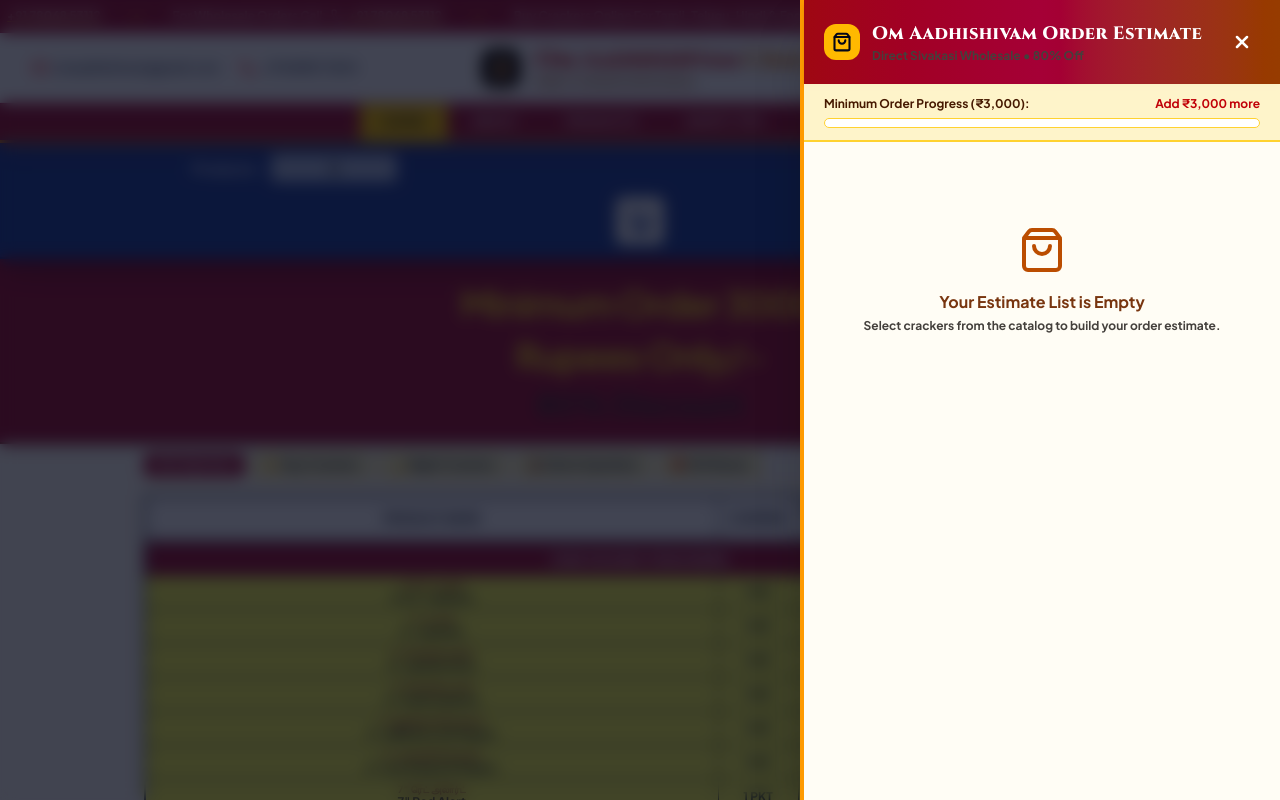
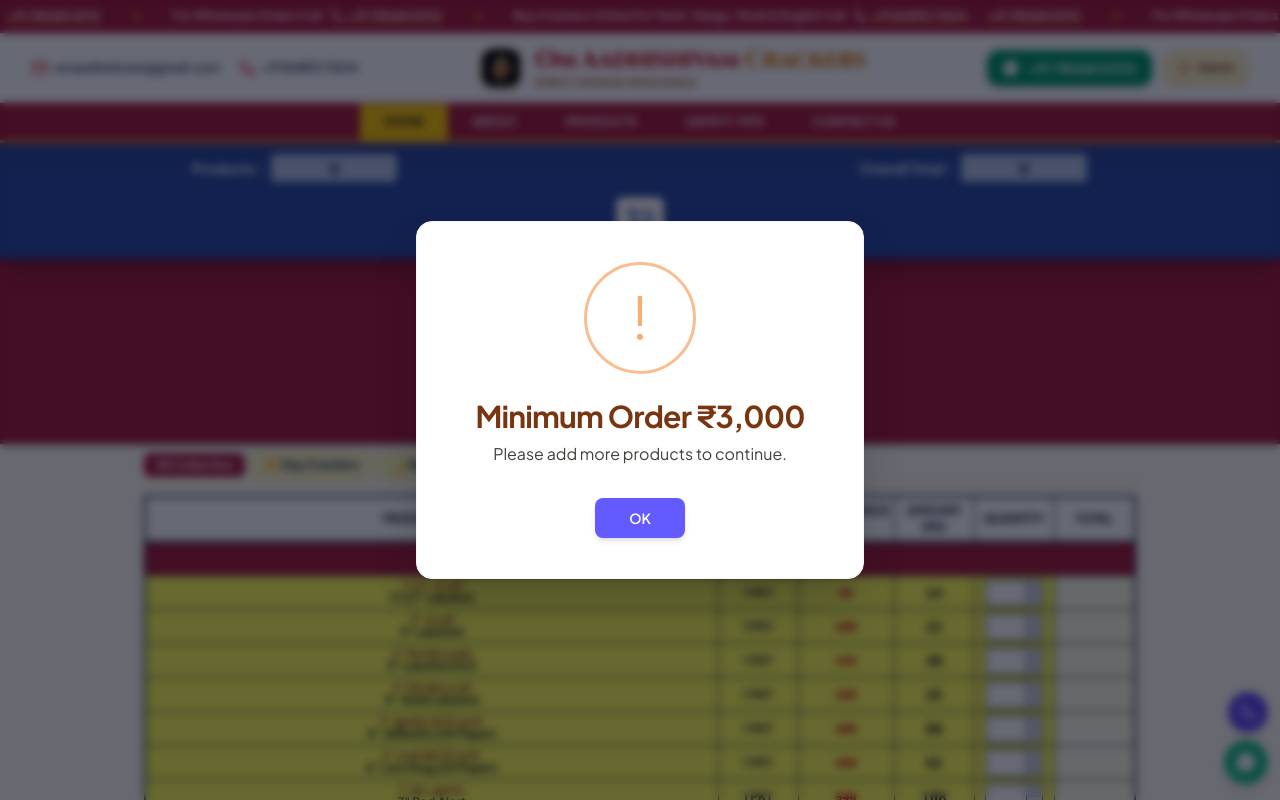
Before and after one commit to gokila0/crackers, a React (Vite) app: page / in a window 1280 px wide. Both pictures are taken after a click on the button "View Order Estimate". Shown: the top 800 px of the page. Built offline with nearby package versions, Linux system fonts and the light colour scheme.

Commit message:
Add minimum order 3k popup modal

```diff
--- a/src/App.jsx
+++ b/src/App.jsx
@@ -12,6 +12,7 @@
 import Footer from './components/Footer';
 import CartDrawer from './components/CartDrawer';
 import ProductModal from './components/ProductModal';
+import MinimumOrderModal from './components/MinimumOrderModal';
 import FloatingContactBar from './components/FloatingContactBar';
 import { PRODUCTS } from './data/products';
 
@@ -20,6 +21,7 @@
   const [searchQuery, setSearchQuery] = useState('');
   const [selectedCategory, setSelectedCategory] = useState('all');
   const [isCartOpen, setIsCartOpen] = useState(false);
+  const [isMinOrderModalOpen, setIsMinOrderModalOpen] = useState(false);
   const [quickViewProduct, setQuickViewProduct] = useState(null);
 
   // Default empty cart (0 items)
@@ -33,6 +35,15 @@
   }, []);
 
   const cartCount = cartItems.reduce((sum, item) => sum + item.quantity, 0);
+  const subtotal = cartItems.reduce((sum, item) => sum + item.price * item.quantity, 0);
+
+  const handleCheckAmount = () => {
+    if (subtotal < 3000) {
+      setIsMinOrderModalOpen(true);
+    } else {
+      setIsCartOpen(true);
+    }
+  };
 
   const handleAddToCart = (product) => {
     setCartItems((prevItems) => {
@@ -103,6 +114,7 @@
         <StickyEstimatorBar
           cartItems={cartItems}
           onOpenCart={() => setIsCartOpen(true)}
+          onCheckAmount={handleCheckAmount}
         />
       </div>
 
@@ -148,6 +160,13 @@
         onUpdateQuantity={handleUpdateQuantity}
         onRemoveItem={handleRemoveItem}
         onClearCart={handleClearCart}
+        onShowMinOrderModal={() => setIsMinOrderModalOpen(true)}
+      />
+
+      {/* Minimum Order Warning Modal */}
+      <MinimumOrderModal
+        isOpen={isMinOrderModalOpen}
+        onClose={() => setIsMinOrderModalOpen(false)}
       />
 
       {/* Quick View Product Modal */}
--- a/src/components/CartDrawer.jsx
+++ b/src/components/CartDrawer.jsx
@@ -4,7 +4,7 @@
 import { printOrderInvoice } from '../utils/printHelper';
 import { useData } from '../context/DataContext';
 
-export default function CartDrawer({ isOpen, onClose, cartItems, onUpdateQuantity, onRemoveItem, onClearCart }) {
+export default function CartDrawer({ isOpen, onClose, cartItems, onUpdateQuantity, onRemoveItem, onClearCart, onShowMinOrderModal }) {
   const { placeOrder } = useData();
   const [checkoutStep, setCheckoutStep] = useState('cart'); // 'cart' | 'customerDetails' | 'success'
   const [customerDetails, setCustomerDetails] = useState({
@@ -369,6 +369,10 @@
                     </button>
                     <button
                       onClick={() => {
+                        if (subtotal < MIN_ORDER_AMOUNT) {
+                          if (onShowMinOrderModal) onShowMinOrderModal();
+                          return;
+                        }
                         // Immediately register order draft in Admin DataContext
                         const newOrderData = {
                           customerName: customerDetails.name || 'Valued Customer',
--- /dev/null
+++ b/src/components/MinimumOrderModal.jsx
@@ -0,0 +1,44 @@
+import React from 'react';
+
+export default function MinimumOrderModal({ isOpen, onClose }) {
+  if (!isOpen) return null;
+
+  return (
+    <div className="fixed inset-0 z-50 flex items-center justify-center p-4">
+      {/* Dark overlay backdrop */}
+      <div
+        onClick={onClose}
+        className="fixed inset-0 bg-slate-950/60 backdrop-blur-xs transition-opacity"
+      />
+
+      {/* Modal Dialog Box */}
+      <div className="relative w-full max-w-sm sm:max-w-md bg-white rounded-2xl p-8 sm:p-10 text-center space-y-6 shadow-2xl z-10 border border-slate-100 animate-in fade-in zoom-in-95 duration-200">
+
+        {/* Orange Circle Exclamation Icon */}
+        <div className="w-24 h-24 sm:w-28 sm:h-28 mx-auto rounded-full border-[3px] border-[#f8ad74]/80 flex items-center justify-center text-[#f8ad74]">
+          <span className="text-5xl sm:text-6xl font-light leading-none select-none font-sans">!</span>
+        </div>
+
+        {/* Message Content */}
+        <div className="space-y-2">
+          <h3 className="text-2xl sm:text-3xl font-bold text-[#333333] tracking-tight">
+            Minimum Order ₹3,000
+          </h3>
+          <p className="text-sm sm:text-base text-[#666666] font-normal">
+            Please add more products to continue.
+          </p>
+        </div>
+
+        {/* OK Action Button */}
+        <div className="pt-2">
+          <button
+            onClick={onClose}
+            className="px-8 py-2.5 bg-[#635bff] hover:bg-[#5249e0] active:scale-95 text-white font-semibold text-sm rounded-lg shadow-md transition-all cursor-pointer min-w-[90px]"
+          >
+            OK
+          </button>
+        </div>
+      </div>
+    </div>
+  );
+}
--- a/src/components/StickyEstimatorBar.jsx
+++ b/src/components/StickyEstimatorBar.jsx
@@ -1,39 +1,47 @@
 import React from 'react';
 import { ShoppingCart } from 'lucide-react';
 
-export default function StickyEstimatorBar({ cartItems, onOpenCart }) {
+export default function StickyEstimatorBar({ cartItems, onOpenCart, onCheckAmount }) {
   const totalProductsCount = cartItems.reduce((sum, item) => sum + item.quantity, 0);
   const netPayable = cartItems.reduce((sum, item) => sum + item.price * item.quantity, 0);
+
+  const handleClick = onCheckAmount || onOpenCart;
 
   return (
     <div className="w-full bg-[#2b4ba2] text-white px-3 py-2.5 shadow-xl border-b-2 border-blue-900">
       <div className="max-w-4xl mx-auto flex flex-col items-center gap-2">
         {/* Top Stats Inputs Row */}
         <div className="w-full flex items-center justify-between gap-2 text-xs sm:text-sm font-bold">
-          <div className="flex items-center gap-1 sm:gap-2">
-            <span className="whitespace-nowrap">Products :</span>
+          <div
+            onClick={onOpenCart}
+            className="flex items-center gap-1 sm:gap-2 cursor-pointer group"
+          >
+            <span className="whitespace-nowrap group-hover:text-amber-300 transition-colors">Products :</span>
             <input
               type="text"
               readOnly
               value={totalProductsCount}
-              className="w-16 xs:w-20 sm:w-32 bg-[#b4c6e7] text-slate-950 font-extrabold text-center py-0.5 sm:py-1 px-1 sm:px-2 rounded-sm border border-blue-900 focus:outline-none text-xs sm:text-sm"
+              className="w-16 xs:w-20 sm:w-32 bg-[#b4c6e7] text-slate-950 font-extrabold text-center py-0.5 sm:py-1 px-1 sm:px-2 rounded-sm border border-blue-900 focus:outline-none text-xs sm:text-sm cursor-pointer"
             />
           </div>
 
-          <div className="flex items-center gap-1 sm:gap-2">
-            <span className="whitespace-nowrap">Overall Total :</span>
+          <div
+            onClick={handleClick}
+            className="flex items-center gap-1 sm:gap-2 cursor-pointer group"
+          >
+            <span className="whitespace-nowrap group-hover:text-amber-300 transition-colors">Overall Total :</span>
             <input
               type="text"
               readOnly
               value={netPayable}
-              className="w-18 xs:w-24 sm:w-32 bg-[#b4c6e7] text-slate-950 font-extrabold text-center py-0.5 sm:py-1 px-1 sm:px-2 rounded-sm border border-blue-900 focus:outline-none text-xs sm:text-sm"
+              className="w-18 xs:w-24 sm:w-32 bg-[#b4c6e7] text-slate-950 font-extrabold text-center py-0.5 sm:py-1 px-1 sm:px-2 rounded-sm border border-blue-900 focus:outline-none text-xs sm:text-sm cursor-pointer hover:bg-yellow-200 transition-colors"
             />
           </div>
         </div>
 
         {/* Center Cart Icon Button with Item Count Badge */}
         <button
-          onClick={onOpenCart}
+          onClick={handleClick}
           className="relative bg-white hover:bg-slate-100 text-[#2b4ba2] p-2.5 rounded-lg border-2 border-blue-900 shadow-md transition-all active:scale-95 cursor-pointer mt-1"
           title="View Order Estimate"
           aria-label="View Order Estimate"
```
